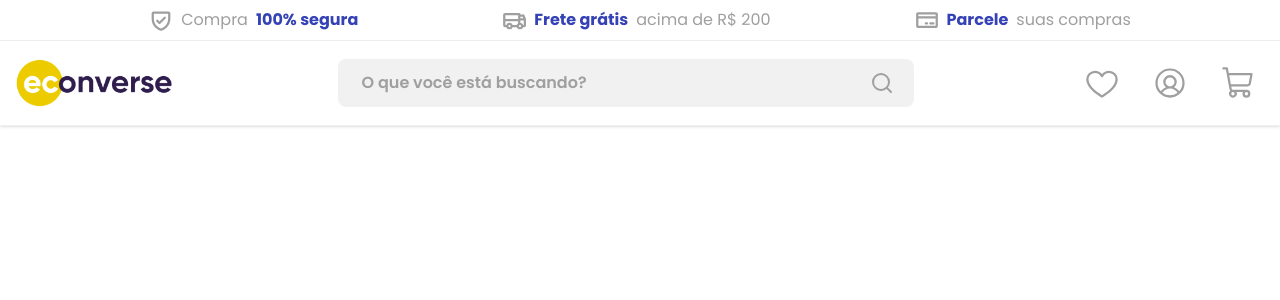
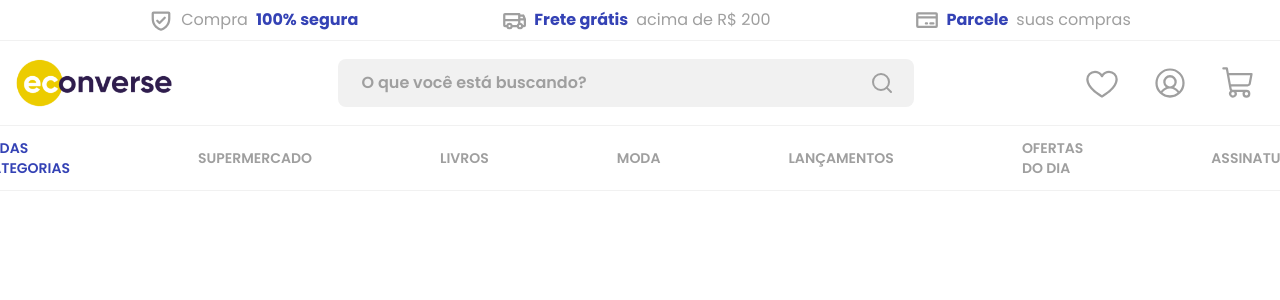
Before and after one commit to RecheEduardo/vitrine-ecommerce, a React (Vite) app: page / in a window 1280 px wide. Shown: the top 300 px of the page. Built offline with nearby package versions, Linux system fonts and the light colour scheme.

Commit message:
style fix: corrigindo visualização da navbar em desktop e corrigindo estilos

```diff
--- a/src/components/layout/MainHeader.tsx
+++ b/src/components/layout/MainHeader.tsx
@@ -11,7 +11,7 @@ export const MainHeader = () => {
   const [isMenuOpen, setIsMenuOpen] = useState(false);
 
   return (
-    <header className="bg-white shadow-sm sticky top-0 z-50">
+    <header className="bg-white sticky top-0 z-50">
       <motion.div
         className="container mx-auto p-4 flex justify-between items-center border-b border-gray-100"
         {...containerMotionProps}
@@ -75,9 +75,15 @@ export const MainHeader = () => {
         </motion.div>
       </motion.div>
 
+      {/* NavBar para desktop */}
+      <div className="md:hidden lg:block">
+        <NavBar />
+      </div>
+
+
       {/* menu Mobile */}
       {isMenuOpen && (
-        <div className="lg:hidden bg-white shadow-lg">
+        <div className="lg:hidden bg-white">
           <NavBar isMobile={true} />
         </div>
       )}
--- a/src/components/layout/NavBar.tsx
+++ b/src/components/layout/NavBar.tsx
@@ -20,7 +20,7 @@ export const NavBar: React.FC<NavBarProps> = ({ isMobile = false }) => {
   if (isMobile) {
     return (
       <nav className="flex flex-col items-start p-4">
-        <a href="#" className="py-3 text-sm font-bold w-full text-dark-blue border-b mb-3">TODAS CATEGORIAS</a>
+        <a href="#" className="py-3 text-sm font-bold w-full text-dark-blue mb-3">TODAS CATEGORIAS</a>
         {listaCategorias.map((item) => (
           <a key={item} href="#" className="py-3 text-sm text-gray-400 hover:text-dark-blue">
             {item}
@@ -32,13 +32,13 @@ export const NavBar: React.FC<NavBarProps> = ({ isMobile = false }) => {
 
   return (
     <motion.nav
-      className="bg-white border-b border-gray-200 hidden lg:block" // oculta em telas menores que lg
+      className="bg-white border-b border-gray-100 hidden lg:block" // oculta em telas menores que lg
       {...containerMotionProps}
     >
       <div className="container mx-auto px-4 flex justify-center items-center">
         <div className="flex items-center gap-8">
           <motion.div
-            className="flex items-center font-semibold gap-8" // reduzido o gap para caber mais itens
+            className="flex items-center font-semibold gap-32" // reduzido o gap para caber mais itens
             {...fadeInUpItemMotionProps}
           >
             <motion.a
```
